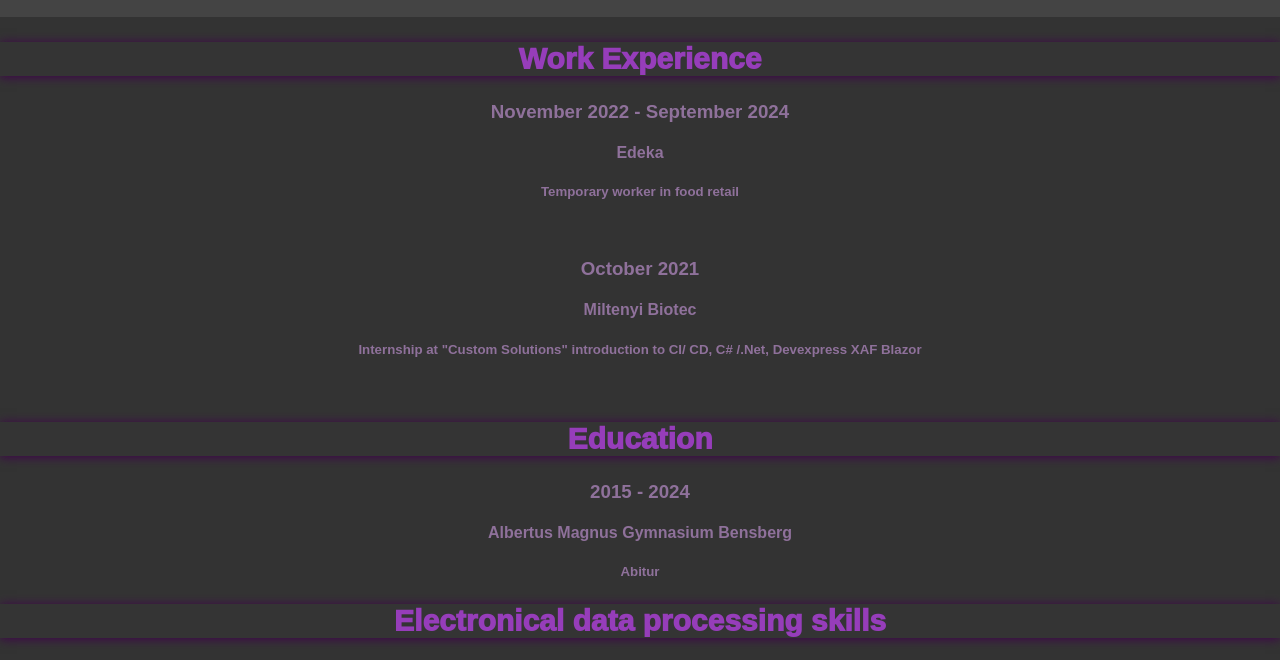
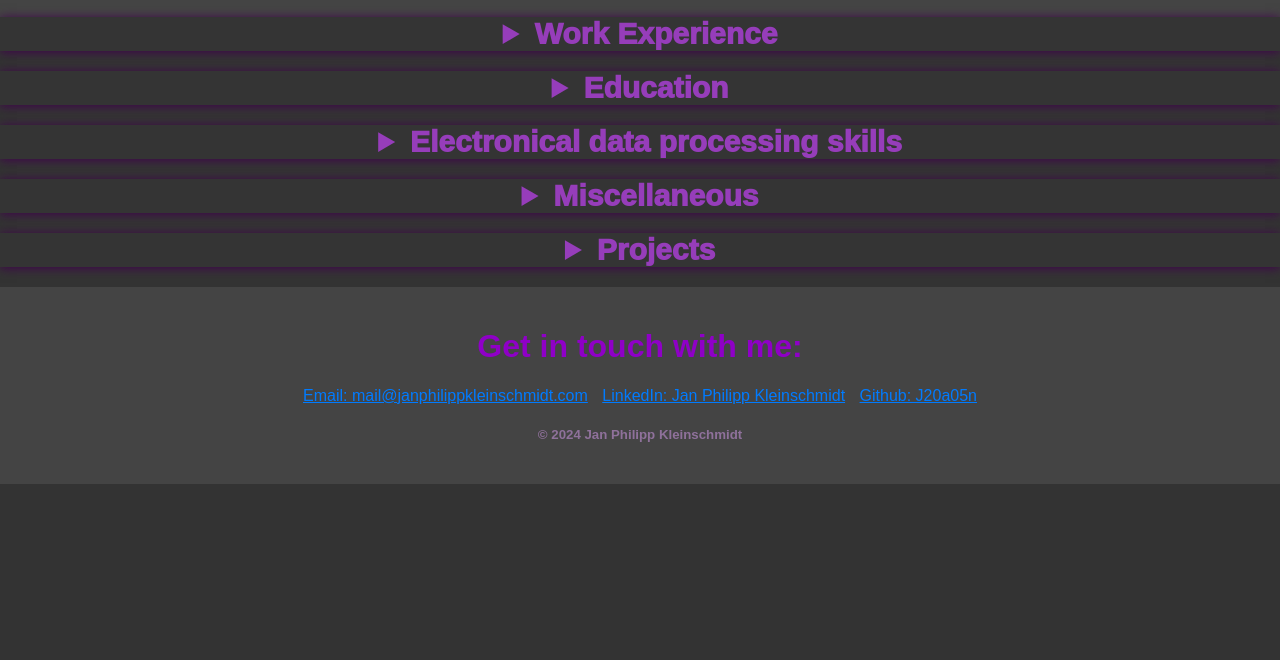
Before and after one commit to J20a05n/Portfolio, a plain HTML site: page index.html in a window 1280 px wide. Shown: the part 127-787 px from the top of the page. Drawn offline with Linux system fonts and the light colour scheme.

Commit message:
small adjustment
- section of the main page are now collapsible

```diff
--- a/index.html
+++ b/index.html
@@ -19,7 +19,7 @@
             <h1>Jan Philipp Kleinschmidt</h1>
         </div>
         <div class="github-button-container">
-            <a href="https://github.com/J20a05n/Portfolio" class="btn btn-primary github-btn">
+            <a href="https://github.com/J20a05n" class="btn btn-primary github-btn">
                 <img src="assets\github-logo.png" alt="GitHub Repository" class="github-img" />
             </a>
         </div>
@@ -28,29 +28,34 @@
         <!-- Navigation links for later -->
     </nav>
     <section id="work experience">
+        <details>
+            <summary>Work Experience</summary>
             <div class="text-container">
-            <h2>Work Experience</h2>
                 <h3>November 2022 - September 2024</h3>
                 <h4>Edeka</h4>
                 <h5>Temporary worker in food retail</h5>
                 <br>
                 <h3>October 2021</h3>
                 <h4>Miltenyi Biotec</h4>
-            <h5>Internship at "Custom Solutions" introduction to CI/ CD, C# /.Net, Devexpress XAF Blazor</h5>
+                <h5>Internship at "Custom Solutions" introduction to CI/CD, C# /.Net, Devexpress XAF Blazor</h5>
                 <br>
             </div>
+        </details>
     </section>
     <section id="Education">
+        <details>
+            <summary>Education</summary>
             <div class="text-container">
-            <h2>Education</h2>
                 <h3>2015 - 2024</h3>
                 <h4>Albertus Magnus Gymnasium Bensberg</h4>
                 <h5>Abitur</h5>
             </div>
+        </details>
     </section>
     <section id="Electronical data processing skills">
+        <details>
+            <summary>Electronical data processing skills</summary>
             <div class="text-container">
-            <h2>Electronical data processing skills</h2>
                 <h3>Unity / C#
                     <br> Python
                     <br> JavaScript
@@ -58,31 +63,36 @@
                     <br> CSS
                     <br> Visual Studio
                     <br> Git / Github
-                <br> Linux
+                    <br> Linux / Ubuntu
                     <br> MS / Libre - Office
                     <br> Adobe Library (Photoshop, After Effects, Premiere Pro)
                 </h3>
             </div>
+        </details>
     </section>
     <section id="Miscellaneous">
+        <details>
+            <summary>Miscellaneous</summary>
             <div class="text-container">
-            <h2>Miscellaneous</h2>
                 <h3>3D - Design and 3D Printing </h3>
             </div>
+        </details>
     </section>
     <section id="Projects-link">
+        <details>
+            <summary>Projects</summary>
             <div class="text-container">
-            <h2>Projects</h2>
+                <br>
                 <a href="./projects">View My Projects</a>
                 <br>
-            <br>
             </div>
+        </details>
     </section>
     <footer>
         <div class="footer-content">
             <h1>Get in touch with me:</h1>
             <ul>
-                <li><a href="mailto:JanPhilippKleinschmidt@protonmail.com">Email: JanPhilippKleinschmidt@protonmail.com</a></li>
+                <li><a href="mailto:mail@janphilippkleinschmidt.com">Email: mail@janphilippkleinschmidt.com</a></li>
                 <li><a href="https://linkedin.com/in/Jan-Philipp-Kleinschmidt">LinkedIn: Jan Philipp Kleinschmidt</a></li>
                 <li><a href="https://github.com/J20a05n">Github: J20a05n</a></li>
             </ul>
--- a/style.css
+++ b/style.css
@@ -149,3 +149,28 @@ footer {
 .footer-content ul li:last-child {
     margin-right: 0; /* Remove right margin from last item */
 }
+
+details {
+    margin-bottom: 20px;
+}
+
+summary::-webkit-details-marker {
+    display: none;
+}
+
+summary::before {
+    float: left;
+    margin-right: 5px;
+    cursor: pointer;
+}
+
+summary {
+    text-align: center;
+    font-weight: bold;
+    cursor: pointer;
+    font-weight: 1000;
+    font-size: 30px;
+    color: #963dba;
+    background-color: #343434;
+    box-shadow: 0 1px 10px rgb(64, 1, 76); /* adds a subtle shadow */
+}
```
Also changed, not shown: projects.html (+2 -3 lines). Lines whose indentation alone changed are shown as unchanged.
